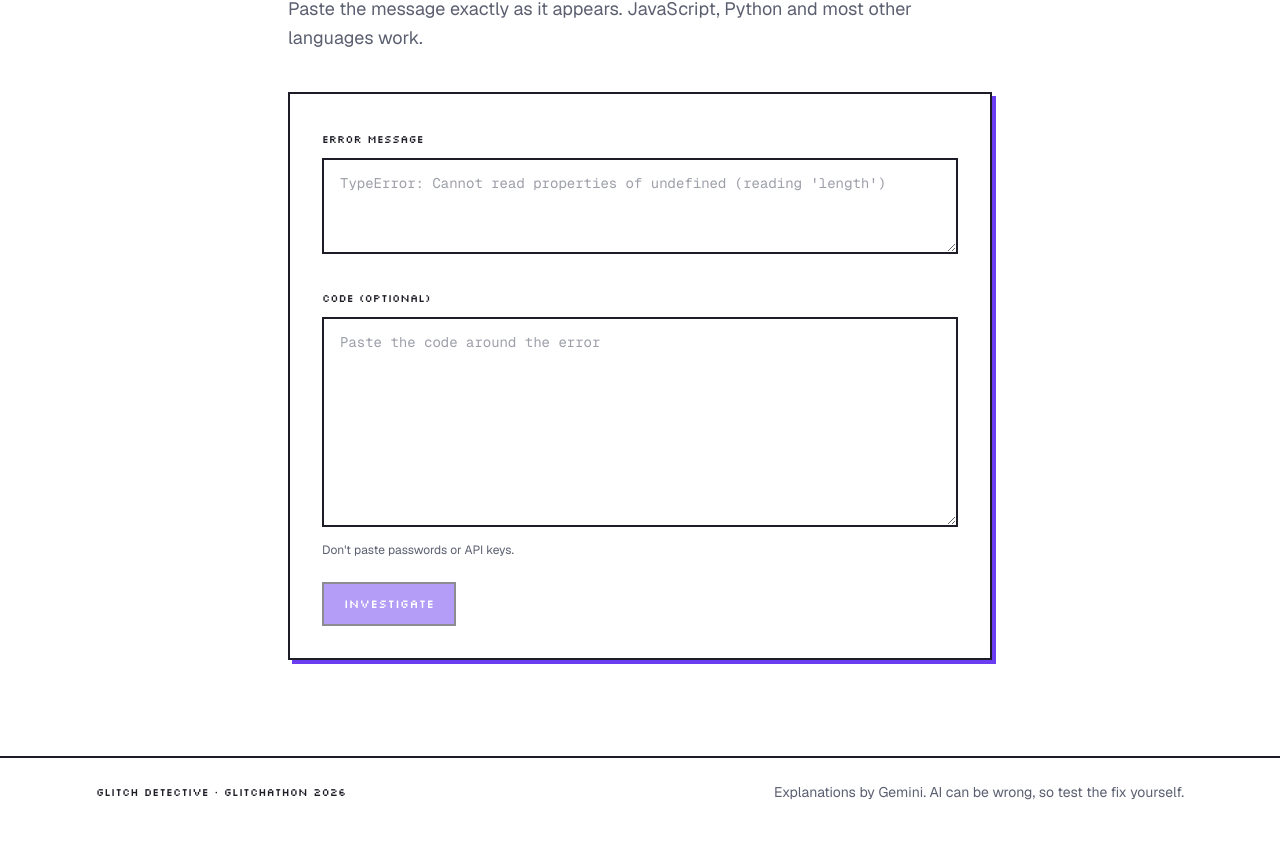
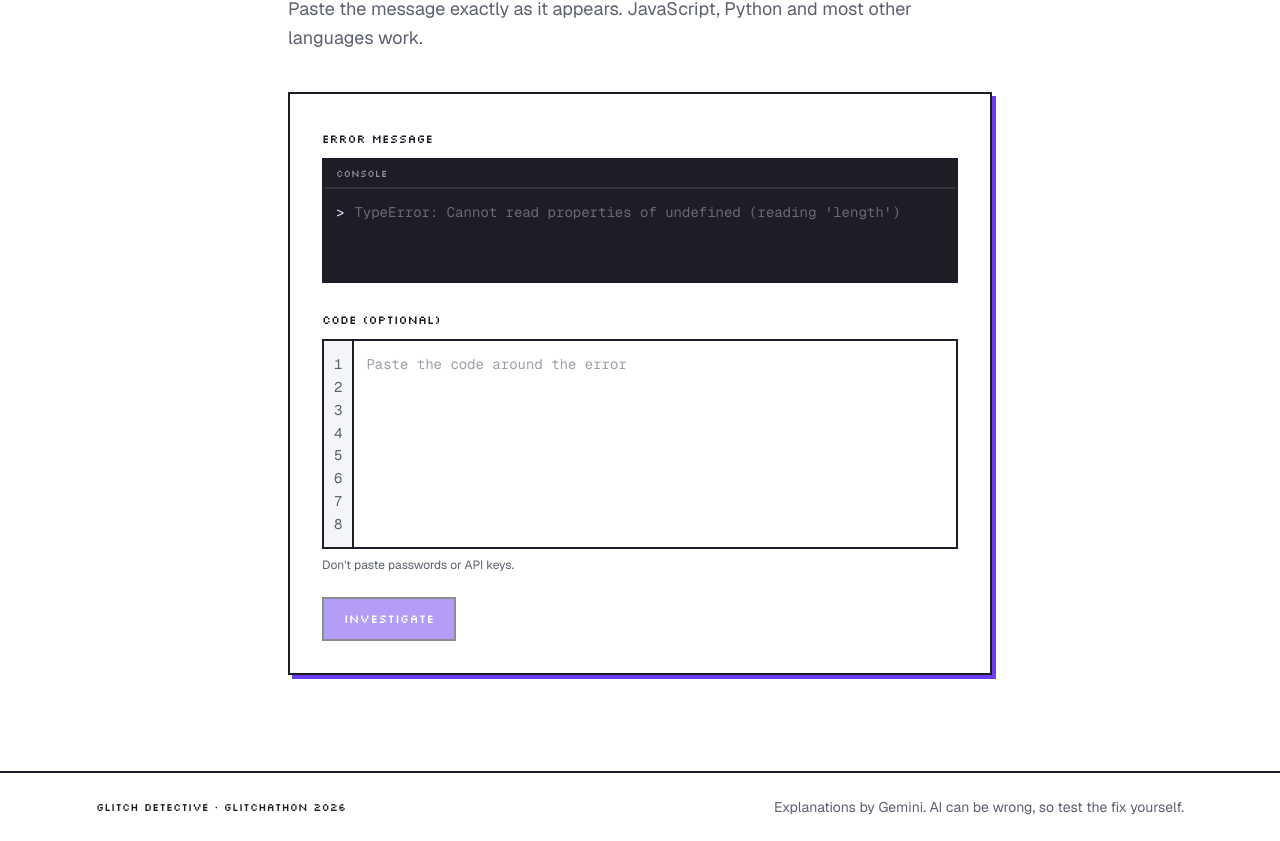
Before and after one commit to evertonrocha2/glitch-lab, a React (Vite) app: page / in a window 1280 px wide. Shown: the part 1578-2419 px from the top of the page. Built offline with nearby package versions, Linux system fonts and the light colour scheme.

Commit message:
style: console error box and code editor with line numbers

```diff
--- a/src/components/ErrorForm.jsx
+++ b/src/components/ErrorForm.jsx
@@ -2,16 +2,18 @@ import { useState } from 'react'
 import { LIMITS } from '../../shared/limits.js'
 import PixelButton from './pixel/PixelButton.jsx'
 
-const fieldClass =
-  'mt-2 w-full border-2 border-ink bg-white px-4 py-3 font-mono text-sm leading-relaxed text-ink placeholder:text-muted/60 transition-shadow duration-150 focus:shadow-pixel focus-visible:outline-none'
-
-const labelClass = 'font-label text-[11px] text-ink'
+const MIN_CODE_LINES = 8
+const labelClass = 'font-label text-xs text-ink'
+// Each box shows focus on its frame, so the textarea itself drops the outline.
+const textareaClass = 'block w-full resize-none bg-transparent font-mono text-sm leading-relaxed focus-visible:outline-none'
 
 export default function ErrorForm({ onSubmit, loading }) {
   const [error, setError] = useState('')
   const [code, setCode] = useState('')
 
   const canSubmit = error.trim() !== '' && !loading
+  // The editor grows with the code, so the gutter numbers always line up.
+  const codeLines = Math.max(MIN_CODE_LINES, code.split('\n').length)
 
   function handleSubmit(event) {
     event.preventDefault()
@@ -26,6 +28,14 @@ export default function ErrorForm({ onSubmit, loading }) {
         <label htmlFor="error-input" className={labelClass}>
           Error message
         </label>
+        <div className="mt-2 border-2 border-ink bg-ink transition-shadow duration-150 focus-within:shadow-pixel">
+          <p aria-hidden="true" className="border-b-2 border-white/10 px-3 py-1.5 font-label text-[10px] text-white/50">
+            console
+          </p>
+          <div className="flex gap-2.5 px-3 py-3">
+            <span aria-hidden="true" className="select-none font-mono text-sm leading-relaxed text-primary-soft">
+              &gt;
+            </span>
             <textarea
               id="error-input"
               value={error}
@@ -34,24 +44,37 @@ export default function ErrorForm({ onSubmit, loading }) {
               rows={3}
               spellCheck={false}
               placeholder="TypeError: Cannot read properties of undefined (reading 'length')"
-          className={fieldClass}
+              className={`${textareaClass} text-white placeholder:text-white/35`}
             />
+          </div>
+        </div>
       </div>
 
       <div>
         <label htmlFor="code-input" className={labelClass}>
           Code (optional)
         </label>
+        <div className="mt-2 flex border-2 border-ink bg-white transition-shadow duration-150 focus-within:shadow-pixel">
+          <div
+            aria-hidden="true"
+            className="select-none border-r-2 border-ink bg-mist px-2.5 py-3 text-right font-mono text-sm leading-relaxed text-muted"
+          >
+            {Array.from({ length: codeLines }, (_, index) => (
+              <div key={index}>{index + 1}</div>
+            ))}
+          </div>
           <textarea
             id="code-input"
             value={code}
             onChange={(event) => setCode(event.target.value)}
             maxLength={LIMITS.code}
-          rows={8}
+            rows={codeLines}
+            wrap="off"
             spellCheck={false}
             placeholder="Paste the code around the error"
-          className={fieldClass}
+            className={`${textareaClass} overflow-x-auto overflow-y-hidden px-3 py-3 text-ink placeholder:text-muted/60`}
           />
+        </div>
         <p className="mt-2 text-xs text-muted">Don't paste passwords or API keys.</p>
       </div>
 
```
Lines whose indentation alone changed are shown as unchanged.
